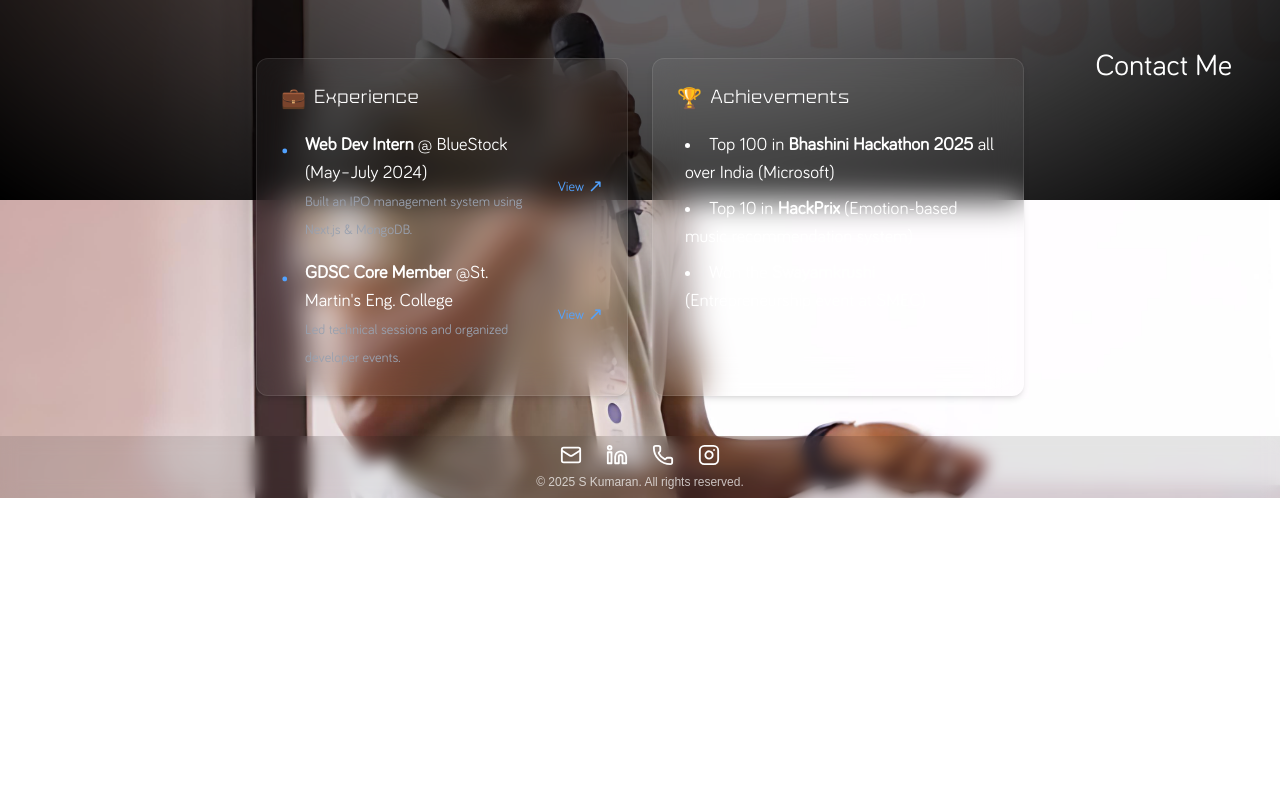
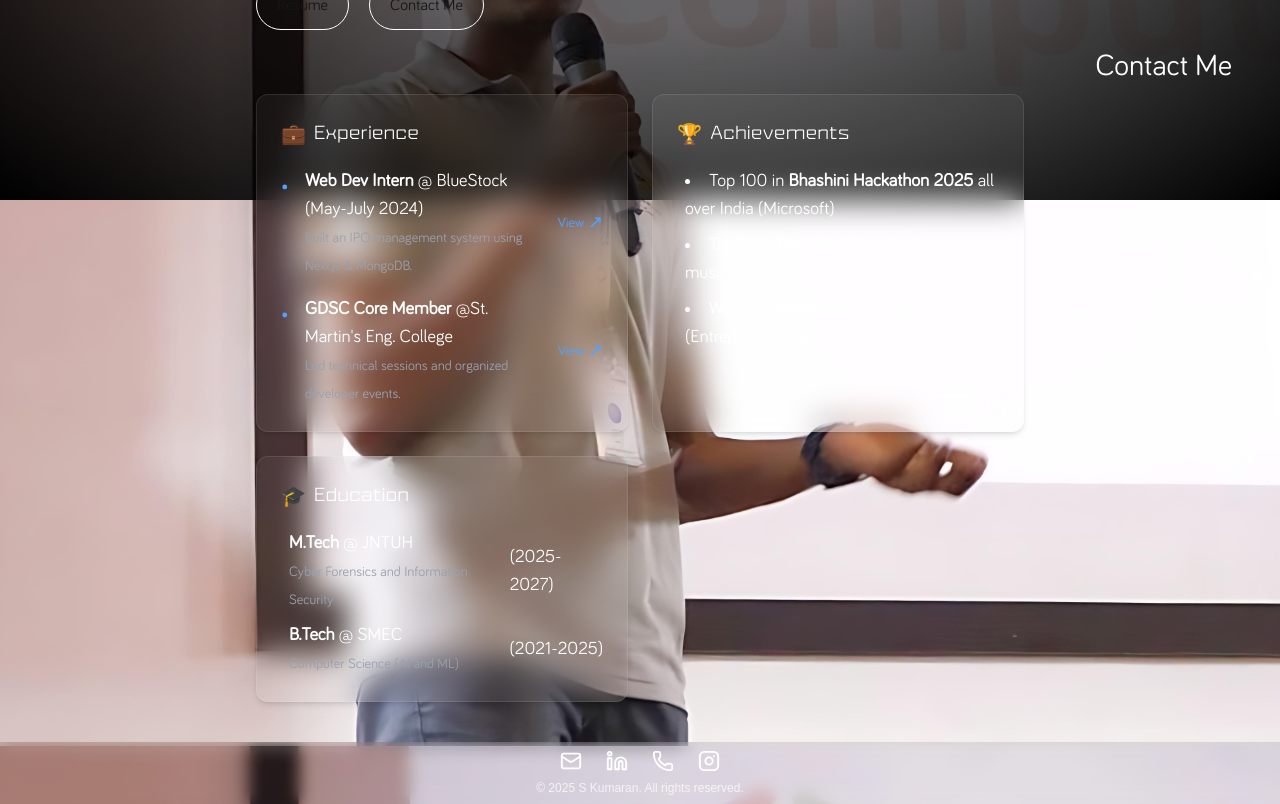
Before and after one commit to 6kumaran/Portfolio, a Next.js app: page /aboutme in a window 1280 px wide. Shown: the part 600-1404 px from the top of the page. Before the commit the page ends 1098 px from the top, so only its background shows below. Built offline with nearby package versions, Linux system fonts and the light colour scheme.

Commit message:
Added Adaptive_PQC Project

```diff
--- a/src/app/aboutme/page.tsx
+++ b/src/app/aboutme/page.tsx
@@ -28,7 +28,7 @@ const AboutMePage = () => {
                 <div className="text-4xl md:text-8xl mt-5 font-['Triakis']"><span className='text-3xl md:text-6xl'>I&apos;m</span> Kumaran</div>
             </div>
           </div>
-          <div className="text-xl md:text-3xl">A passionate developer with interest in full stack web development, building engaging UI/UX, and solving real-world problems through code.</div>
+          <div className="text-xl md:text-3xl">M.Tech Computer Science student specializing in AI and Cybersecurity. Experienced in developing secure full-stack applications, AI-powered solutions, and Post-Quantum Cryptography frameworks.</div>
           <div className="flex flex-row gap-5 mt-5 justify-end md:justify-start">
             <Link href="/S_KUMARAN.pdf" target="_blank" rel="noopener noreferrer"><button className='rounded-full px-5 py-3 border border-white hover:text-orange-300 hover:border-orange-300 cursor-pointer'>Resume</button></Link>
             <Link href="/contactme"><button className='rounded-full px-5 py-3 border border-white hover:text-orange-300 hover:border-orange-300 cursor-pointer'>Contact Me</button></Link>
@@ -45,7 +45,7 @@ const AboutMePage = () => {
     <span className="absolute left-0 top-[6px] text-blue-400">•</span>
     <div className="flex justify-between items-center">
       <div>
-        <strong>Web Dev Intern</strong> @ BlueStock (May–July 2024)<br />
+        <strong>Web Dev Intern</strong> @ BlueStock (May-July 2024)<br />
         <span className="text-gray-400 text-sm">Built an IPO management system using Next.js & MongoDB.</span>
       </div>
       <a href="https://drive.google.com/file/d/1uSrnwfjU_hYg3WtC9fm9nP0-NsYvo8eb/view?usp=sharing" target="_blank" rel="noopener noreferrer" className="ml-3 text-blue-400 hover:underline text-sm flex items-center gap-1">
@@ -88,7 +88,36 @@ const AboutMePage = () => {
       </li>
     </ul>
   </div>
+
+  {/* Achievements Card */}
+  <div className="bg-white/5 backdrop-blur-lg border border-white/10 rounded-xl p-6 shadow-md hover:shadow-yellow-400/30 transition-shadow duration-300">
+    <div className="flex items-center gap-2 mb-4">
+      <span className="text-yellow-400 text-xl">🎓</span>
+      <h2 className="text-2xl font-['Triakis']">Education</h2>
+    </div>
+    <ul className="list-disc list-inside text-base md:text-lg font-['Bariol_Regular'] space-y-2 pl-2">
+      <div className="flex justify-between items-center">
+      <div>
+        <strong>M.Tech</strong> @ JNTUH <br />
+        <span className="text-gray-400 text-sm">Cyber Forensics and Information Security</span>
+      </div>
+      <div>
+        (2025-2027)
+      </div>
+    </div>
+      <div className="flex justify-between items-center">
+      <div>
+        <strong>B.Tech</strong> @ SMEC<br />
+        <span className="text-gray-400 text-sm">Computer Science (AI and ML)</span>
+      </div>
+      <div>
+        (2021-2025)
+      </div>
+    </div>
+    </ul>
+  </div>
 </div>
+
 
 
         </div>
--- a/src/app/page.tsx
+++ b/src/app/page.tsx
@@ -13,8 +13,8 @@ export default function Home() {
         {/* Main content section */}
         <div className="flex-1 px-[5vw] md:px-[20vw] pt-[35vh] md:pt-[20vh] font-['Bariol_Regular']">
           <div className="text-5xl md:text-8xl font-['Triakis']">Hey,</div>
-          <div className="text-3xl md:text-5xl">Looking for a Frontend Developer with AI skills?</div>
-          <div className="text-xl md:text-2xl mb-5">Psst... You&apos;ve come to the right place...</div>
+          <div className="text-3xl md:text-5xl">Transforming ideas into intelligent, secure, and user-friendly applications.</div>
+          <div className="text-xl md:text-2xl mb-5">• AI Engineer • Cybersecurity Researcher • Full-Stack Developer</div>
           <Link href="/aboutme"><button className="py-3 px-5 cursor-pointer rounded-full border border-white hover:text-orange-300 hover:border-orange-300">Discover more</button></Link>
           <div className="text-right mt-3 text-lg md:text-lg font-['Triakis']">
             <div>“Any fool can write code that a computer can understand. Good programmers write code that humans can understand.”</div>
--- a/src/app/projects/page.tsx
+++ b/src/app/projects/page.tsx
@@ -7,11 +7,25 @@ import PageWrapper from '../PageWrapper'
 const ProjectsPage = () => {
     const projects = [
   {
+    imageSrc: "/Adaptive_PQC.jpg",
+    title: "Adaptive_PQC",
+    githubUrl: "https://github.com/6kumaran/Adaptive_PQC",
+    liveUrl: "https://adaptive-pqc-frontend.onrender.com/",
+    description: ["An adaptive edge–cloud IoT security framework developed using Python, FastAPI, Streamlit, Docker, and Post-Quantum Cryptography.","Provides threat-aware secure communication with adaptive cryptographic selection using ML-KEM and ML-DSA for resource-constrained IoT environments."],
+  },
+  {
     imageSrc: "/Convergence.png",
     title: "Convergence",
     githubUrl: "https://github.com/6kumaran/Convergence",
     liveUrl: "https://convergence-nine.vercel.app",
     description: ["A responsive website for Convergence, a tech fest."," Built with Next.js & Tailwind CSS to improve user engagement and experience."],
+  },
+  {
+    imageSrc: "/Kanoon_Game.jpeg",
+    title: "Kanoon Game",
+    githubUrl: "https://github.com/6kumaran/Kanoon_Game",
+    liveUrl: "https://github.com/6kumaran/Kanoon_Game",
+    description: ["A mobile game app built with React Native. It helps in promoting legal awareness through engaging games."," Built for Bashabandu hackathon organized by Microsoft."],
   },
   {
     imageSrc: "/P1.jpg",
@@ -33,13 +47,6 @@ const ProjectsPage = () => {
     githubUrl: "https://github.com/6kumaran/BlueStock",
     liveUrl: "https://drive.google.com/file/d/1uSrnwfjU_hYg3WtC9fm9nP0-NsYvo8eb/view?usp=drive_link",
     description: ["An IPO management system for BlueStock, built with Next, Node.js and MongoDB."," It allows users to view and manage IPOs efficiently."],
-  },
-  {
-    imageSrc: "/Kanoon_Game.jpeg",
-    title: "Kanoon Game",
-    githubUrl: "https://github.com/6kumaran/Kanoon_Game",
-    liveUrl: "https://github.com/6kumaran/Kanoon_Game",
-    description: ["A mobile game app built with React Native. It helps in promoting legal awareness through engaging games."," Built for Bashabandu hackathon organized by Microsoft."],
   },
   // Add more projects here...
 ]
--- a/src/app/skills/page.tsx
+++ b/src/app/skills/page.tsx
@@ -11,11 +11,10 @@ const SkillsPage = () => {
   { skill: 'Node.js', percent: 60 },
   { skill: 'Next.js', percent: 60 },
   { skill: 'MySQL', percent: 70 },
+  { skill: 'Cybersecurity', percent: 70 },
   { skill: 'MongoDB', percent: 60 },
   { skill: 'ML', percent: 40 },
-
 ]
-
 const nonTechnicalSkills = [
   { skill: 'Communication', percent: 85 },
   { skill: 'Teamwork', percent: 90 },
--- a/src/components/Footer.tsx
+++ b/src/components/Footer.tsx
@@ -6,7 +6,7 @@ export default function Footer() {
       {/* Social Icons */}
       <div className="flex gap-6 justify-center mb-2 md:mb-0">
         <a
-          href="mailto:kumaran61003@gmail.com"
+          href="https://mail.google.com/mail/u/3/#inbox?compose=CllgCJfpsXfpncMWvNvgfmdsMKlrggMkcJVgBczkpJJBctKNfdlSVfgScvvjwzNHrJgGDWqfbDB"
           className="hover:text-blue-400 transition"
           aria-label="Email"
         >
```
Also changed, not shown: public/Adaptive_PQC.jpg (added), 1 other file (tests, documents, lock files or other folders).
